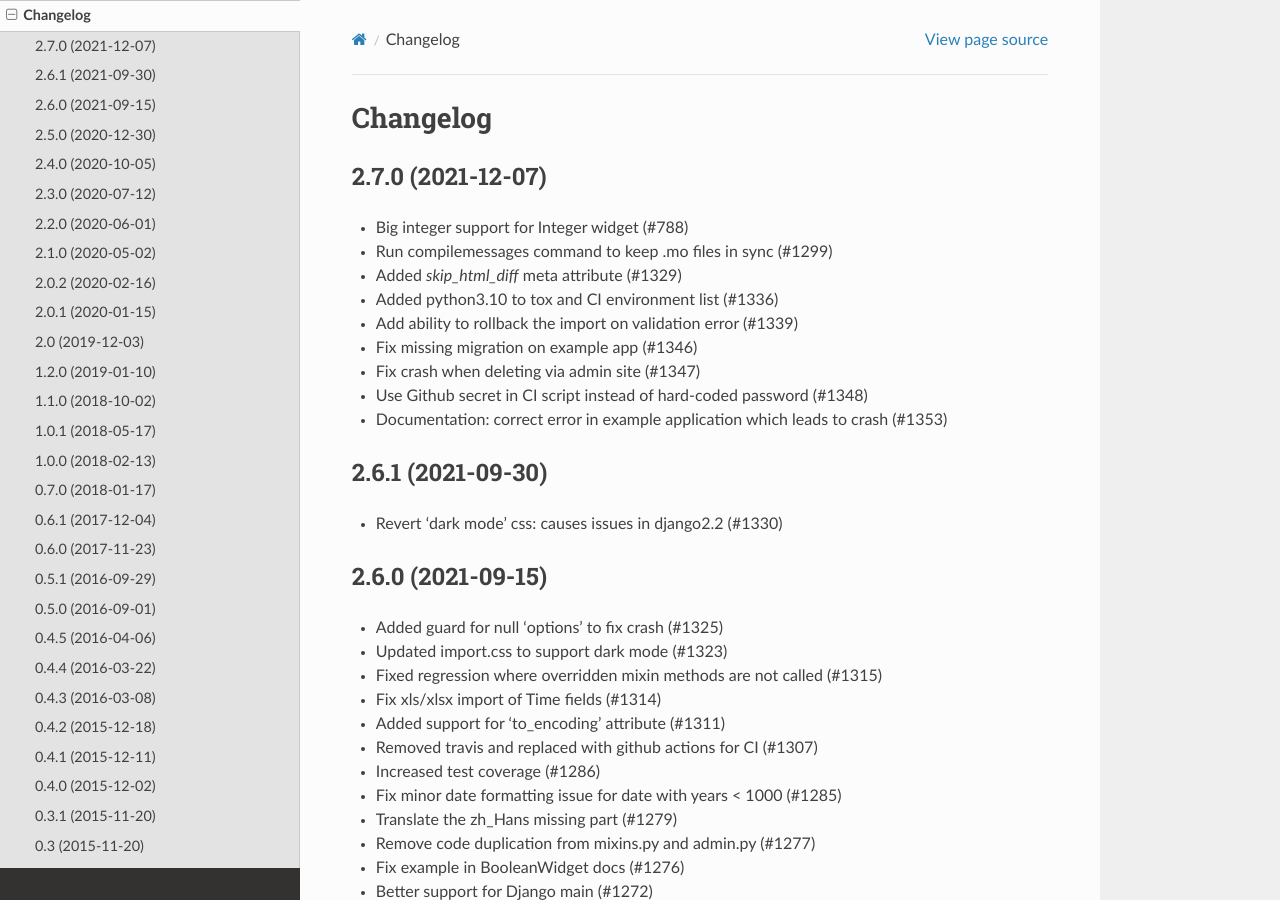
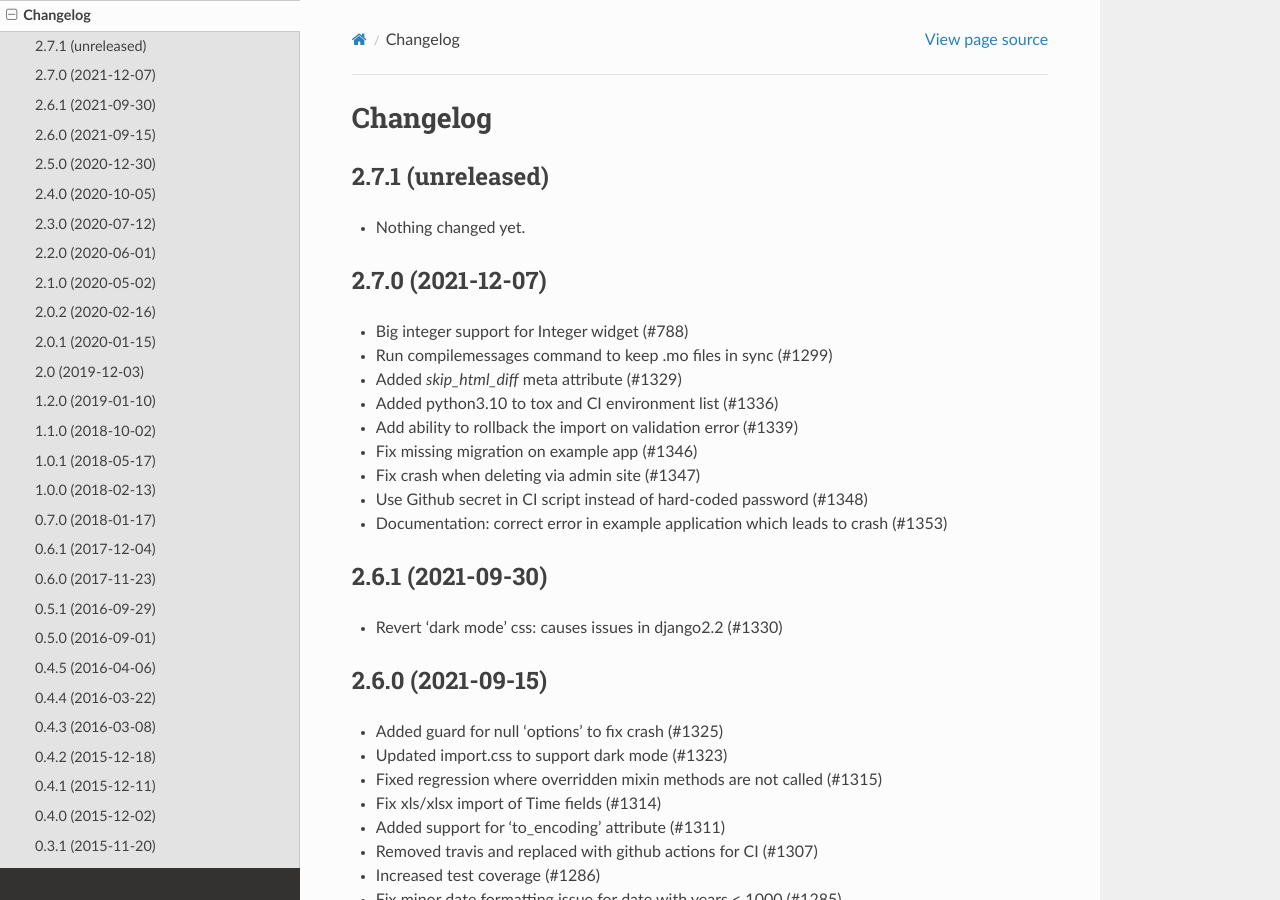
Before and after one commit to django-import-export/django-import-export, a Sphinx documentation site: the page built from docs/changelog.rst, in a window 1280 px wide and 900 px high. Built offline with Sphinx 7.4.7 and the Read the Docs theme 2.0.0, drawn with Linux system fonts in a browser that asks for light colours.

Commit message:
Back to development: 2.7.1

```diff
--- a/docs/changelog.rst
+++ b/docs/changelog.rst
@@ -1,5 +1,11 @@
 Changelog
 =========
+
+2.7.1 (unreleased)
+------------------
+
+- Nothing changed yet.
+
 
 2.7.0 (2021-12-07)
 ------------------
--- a/import_export/__init__.py
+++ b/import_export/__init__.py
@@ -1 +1 @@
-__version__ = '2.7.0'
+__version__ = '2.7.1.dev0'
```
